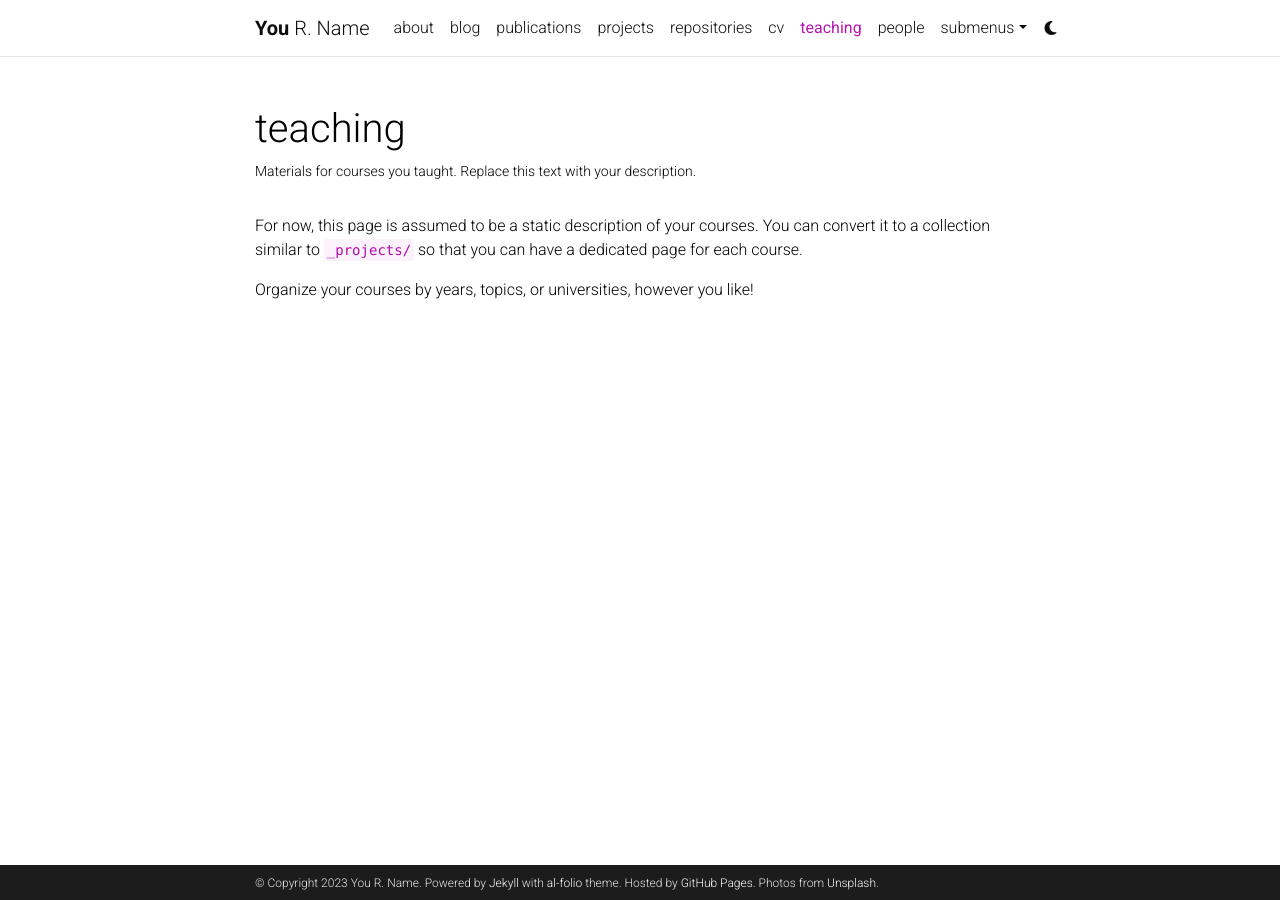
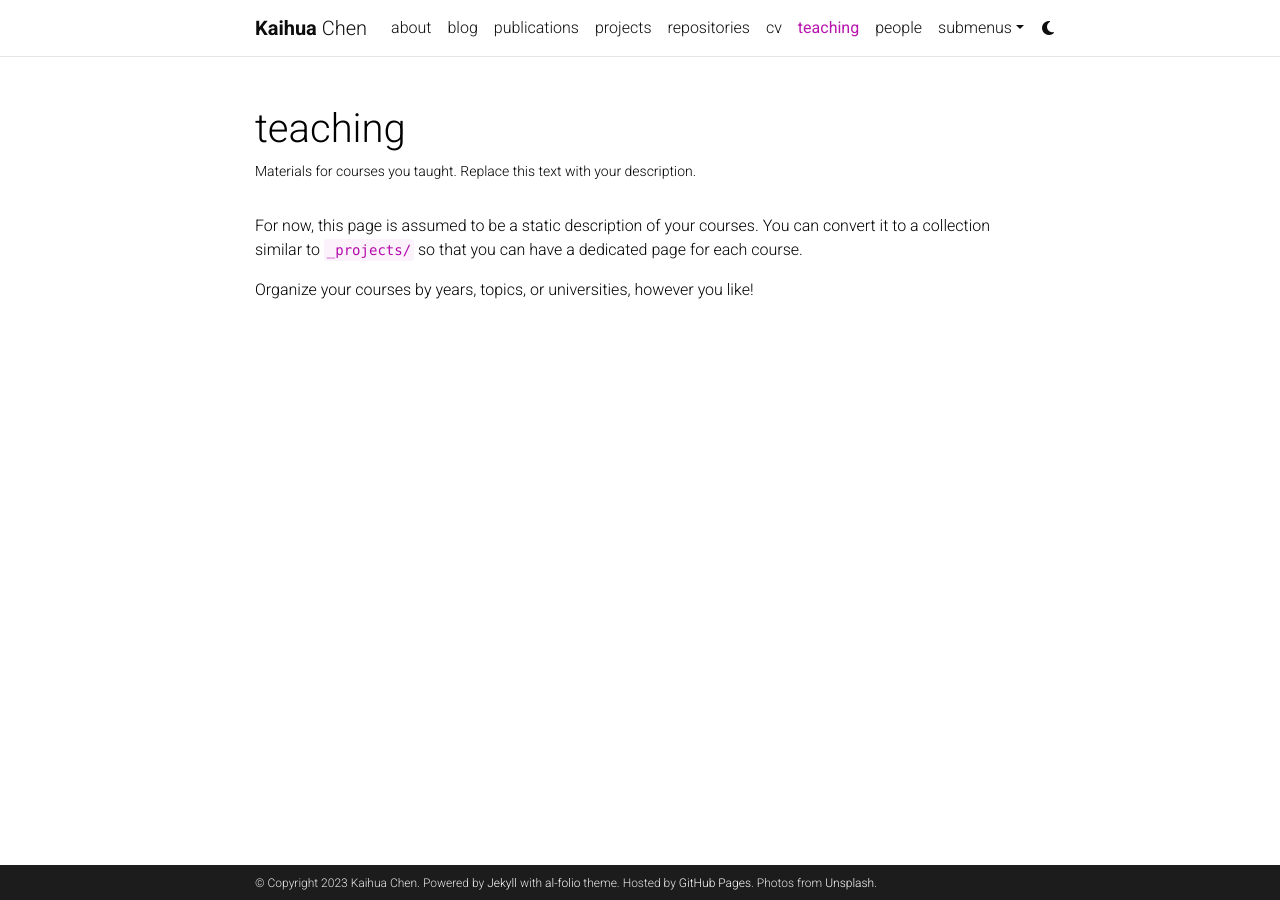
Before and after one commit to Kaihua-Chen/Kaihua-Chen.github.io, a Jekyll site: the page built from _pages/teaching.md, in a window 1280 px wide. Built offline with Jekyll 4.4.1, drawn with Linux system fonts in a browser that asks for light colours; comment, search, counter and statistics services are not loaded; a style sheet for code colours, icons or effects is not loaded.

Commit message:
Update _config.yml

```diff
--- a/_config.yml
+++ b/_config.yml
@@ -3,10 +3,10 @@
 # -----------------------------------------------------------------------------
 
 title: blank # the website title (if blank, full name will be used instead)
-first_name: You
-middle_name: R.
-last_name: Name
-email: you@example.com
+first_name: Kaihua
+middle_name:
+last_name: Chen
+email: kaihuac@andrew.cmu.edu
 description: > # the ">" symbol means to ignore newlines until "footer_text:"
   A simple, whitespace theme for academics. Based on [*folio](https://github.com/bogoli/-folio) design.
 footer_text: >
@@ -18,8 +18,8 @@
 lang: en # the language of your site (for example: en, fr, cn, ru, etc.)
 icon: ⚛️  # the emoji used as the favicon (alternatively, provide image name in /assets/img/)
 
-url: https://alshedivat.github.io # the base hostname & protocol for your site
-baseurl: /al-folio # the subpath of your site, e.g. /blog/. Leave blank for root
+url: https://Kaihua-Chen.github.io # the base hostname & protocol for your site
+baseurl: # the subpath of your site, e.g. /blog/. Leave blank for root
 last_updated: false # set to true if you want to display last updated in the footer
 impressum_path:  # set to path to include impressum link in the footer, use the same path as permalink in a page, helps to conform with EU GDPR
 
```
